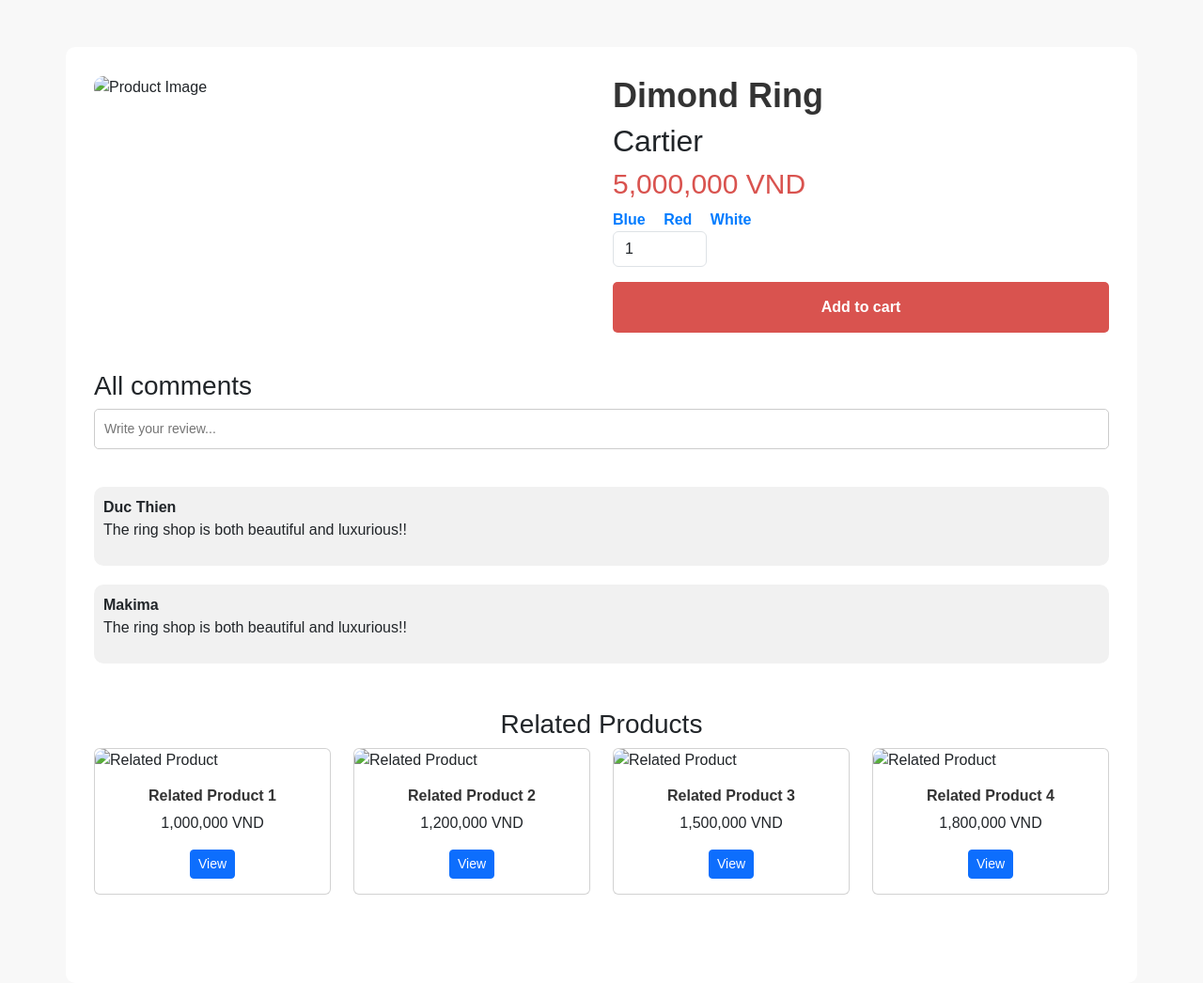
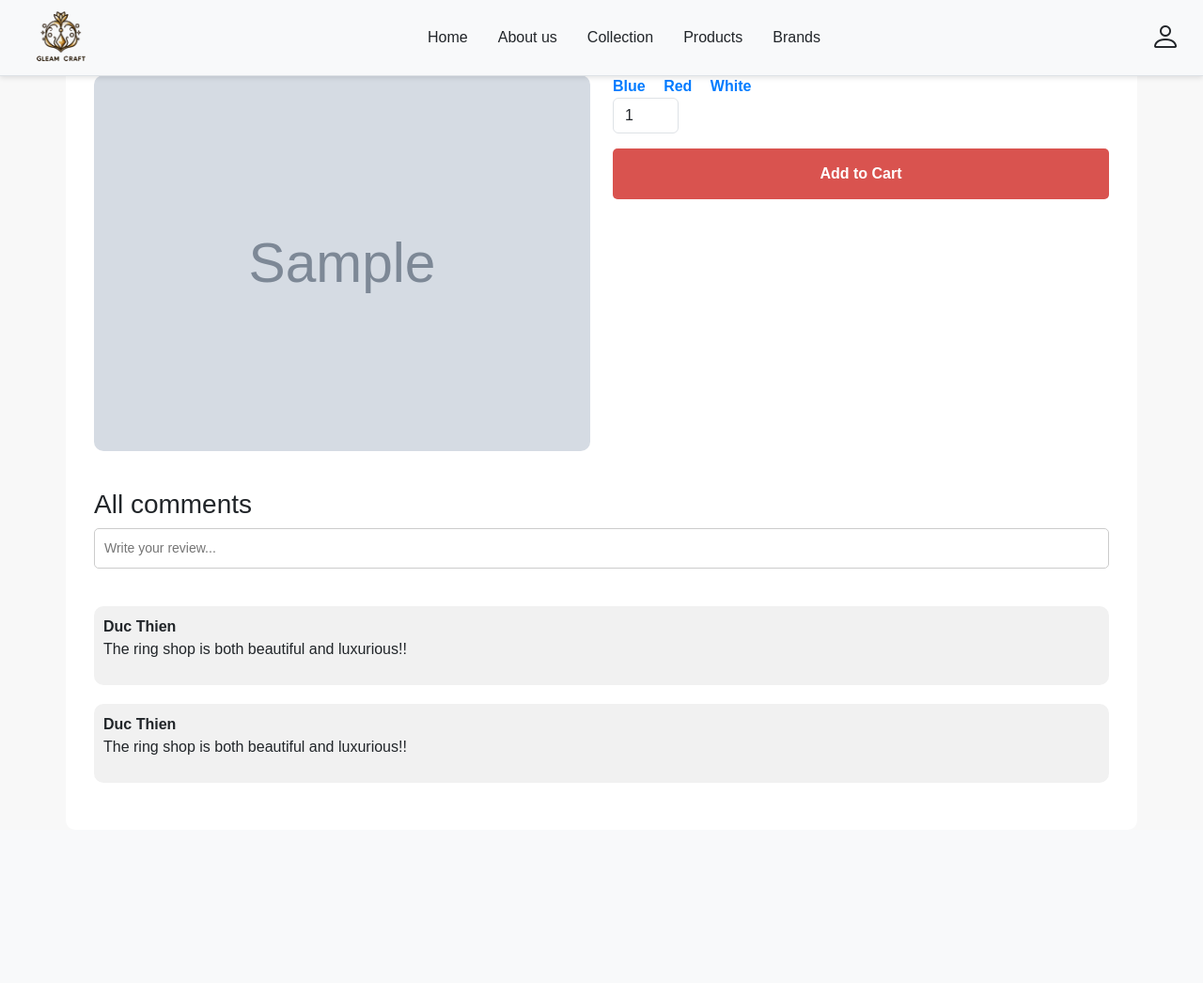
Before and after one commit to HuuHau235/GleamCraft, a PHP site: template app/views/detail/index.php in a window 1280 px wide. Shown: the whole page at 94% size. After the commit the page ends 803 px from the top, so only its background shows below. Run offline with PHP 8.4, Linux system fonts and the light colour scheme; the template is opened without the code that fills it: most values are stand-ins (such as "Sample title", 1, 10 or a date in 2020); grey boxes marked "Sample" are stand-in pictures; some libraries are stand-ins or nearby versions.

Commit message:
done display image and color

```diff
--- a/app/views/detail/index.php
+++ b/app/views/detail/index.php
@@ -5,28 +5,53 @@
     <meta name="viewport" content="width=device-width, initial-scale=1.0">
     <title>Product Detail</title>
     <link href="https://cdn.jsdelivr.net/npm/bootstrap@5.3.0/dist/css/bootstrap.min.css" rel="stylesheet">
+    <link href="https://cdn.jsdelivr.net/npm/bootstrap-icons/font/bootstrap-icons.css" rel="stylesheet">
+    <link rel="stylesheet" href="../../../assets/css/header.css">
     <link rel="stylesheet" href="../../../assets/css/detail.css">
 </head>
 <body>
+    <header class="bg-light border-bottom d-flex align-items-center">
+        <div class="container-fluid d-flex justify-content-between align-items-center px-4">
+            <a href="/" class="navbar-brand d-flex align-items-center">
+                <img src="../../../assets/images/brands/logo.jpg" alt="Logo">
+            </a>
+
+            <nav>
+                <ul class="nav">
+                    <li class="nav-item"><a href="/" class="nav-link text-dark">Home</a></li>
+                    <li class="nav-item"><a href="/about" class="nav-link text-dark">About us</a></li>
+                    <li class="nav-item"><a href="/collections" class="nav-link text-dark">Collection</a></li>
+                    <li class="nav-item"><a href="/products/" class="nav-link text-dark">Products</a></li>
+                    <li class="nav-item"><a href="/brands" class="nav-link text-dark">Brands</a></li>
+                </ul>
+            </nav>
+
+            <div class="user-icon position-relative">
+                <i class="bi bi-person"></i>
+                <div class="tooltip-box">
+                    <a href="../../../app/views/user/login.php" class="d-block text-dark">Login</a>
+                    <a href="../../../app/views/user/register.php" class="d-block text-dark">Register</a>
+                </div>
+            </div>
+        </div>
+    </header>
     <div class="container product-detail">
         <div class="row">
             <div class="col-md-6">
-                <img src="https://via.placeholder.com/400" class="img-fluid product-image" alt="Product Image">
+                <img src="../../../assets/images/brands/<?= $product['image']; ?>" class="img-fluid product-image" style="width: 600px; height: 400px;" alt="<?= $product['name']; ?>">
             </div>
 
             <div class="col-md-6 product-info">
-                <h1><strong>Dimond Ring</strong></h1>
-                <h2>Cartier</h3>
-                <h3>5,000,000 VND</h3>
+
                 <div class="gem-colors">
                     <span>Blue</span>
                     <span>Red</span>
                     <span>White</span>
                 </div>
                 <div class="mb-3">
-                <input type="number" id="quantity" class="form-control" value="1" min="1" style="width: 100px;">
+                    <input type="number" id="quantity" class="form-control" value="1" min="1" style="width: 70px;">
                 </div>
-                <button class="add-to-cart-btn">Add to cart</button>
+                <button class="add-to-cart-btn">Add to Cart</button>
             </div>
         </div>
 
@@ -44,58 +69,15 @@
             </div>
             <div class="comment">
                 <div class="comment-content">
-                    <strong>Makima</strong>
+                    <strong>Duc Thien</strong>
                     <p>The ring shop is both beautiful and luxurious!!</p>
                 </div>
             </div>
         </div>
 
-        <div class="related-products my-5">
-            <h3 class="text-center">Related Products</h3>
-            <div class="row">
-                <div class="col-md-3">
-                    <div class="card mb-3">
-                        <img src="https://via.placeholder.com/200" class="card-img-top" alt="Related Product">
-                        <div class="card-body">
-                            <h5 class="card-title">Related Product 1</h5>
-                            <p>1,000,000 VND</p>
-                            <a href="#" class="btn btn-primary btn-sm">View</a>
-                        </div>
-                    </div>
-                </div>
-                <div class="col-md-3">
-                    <div class="card mb-3">
-                        <img src="https://via.placeholder.com/200" class="card-img-top" alt="Related Product">
-                        <div class="card-body">
-                            <h5 class="card-title">Related Product 2</h5>
-                            <p>1,200,000 VND</p>
-                            <a href="#" class="btn btn-primary btn-sm">View</a>
-                        </div>
-                    </div>
-                </div>
-                <div class="col-md-3">
-                    <div class="card mb-3">
-                        <img src="https://via.placeholder.com/200" class="card-img-top" alt="Related Product">
-                        <div class="card-body">
-                            <h5 class="card-title">Related Product 3</h5>
-                            <p>1,500,000 VND</p>
-                            <a href="#" class="btn btn-primary btn-sm">View</a>
-                        </div>
-                    </div>
-                </div>
-                <div class="col-md-3">
-                    <div class="card mb-3">
-                        <img src="https://via.placeholder.com/200" class="card-img-top" alt="Related Product">
-                        <div class="card-body">
-                            <h5 class="card-title">Related Product 4</h5>
-                            <p>1,800,000 VND</p>
-                            <a href="#" class="btn btn-primary btn-sm">View</a>
-                        </div>
-                    </div>
-                </div>
-            </div>
-        </div>
+
     </div>
+
     <script src="https://cdn.jsdelivr.net/npm/bootstrap@5.3.0/dist/js/bootstrap.bundle.min.js"></script>
 </body>
 </html>
--- a/app/views/homepage/index.php
+++ b/app/views/homepage/index.php
@@ -80,7 +80,9 @@
             <?php foreach ($products as $product): ?>
                 <div class="col-md-3 mb-4">
                     <div class="card">
-                        <img src="../assets/images/brands/<?= $product['image'] ?>" class="card-img-top" alt="<?= $product['name'] ?>" style="height: 300px;">
+                    <a href="/Gleamcraft_MVC/public/product/detail/<?= $product['product_id'] ?>">
+                            <img src="../assets/images/brands/<?= $product['image'] ?>" class="card-img-top" alt="<?= $product['name'] ?>" style="height: 300px;">
+                        </a>
                         <div class="card-body text-center">
                             <h5 class="card-title"><?= $product['name'] ?></h5>
                             <p class="card-text"><?= number_format($product['price'], 0, ',', '.') ?> VNĐ</p>
@@ -90,6 +92,7 @@
             <?php endforeach; ?>
         </div>
     </div>
+
     <script src="../assets/js/homepage.js"></script>
 </body>
 </html>
--- a/app/views/shared/header.php
+++ b/app/views/shared/header.php
@@ -6,7 +6,7 @@
     <title>Sticky Header</title>
     <link href="https://cdn.jsdelivr.net/npm/bootstrap@5.3.0/dist/css/bootstrap.min.css" rel="stylesheet">
     <link href="https://cdn.jsdelivr.net/npm/bootstrap-icons/font/bootstrap-icons.css" rel="stylesheet">
-    <link rel="stylesheet" href="../assets/css/header.css">
+    <link rel="stylesheet" href="../../../assets/css/header.css">
 </head>
 <body>
 <header class="bg-light border-bottom d-flex align-items-center">
```
Also changed, not shown: app/controllers/DetailController.php (added, +30 -0 lines), app/models/Product.php (+44 -6 lines), public/index.php (+19 -3 lines), public/.htaccess (added).
